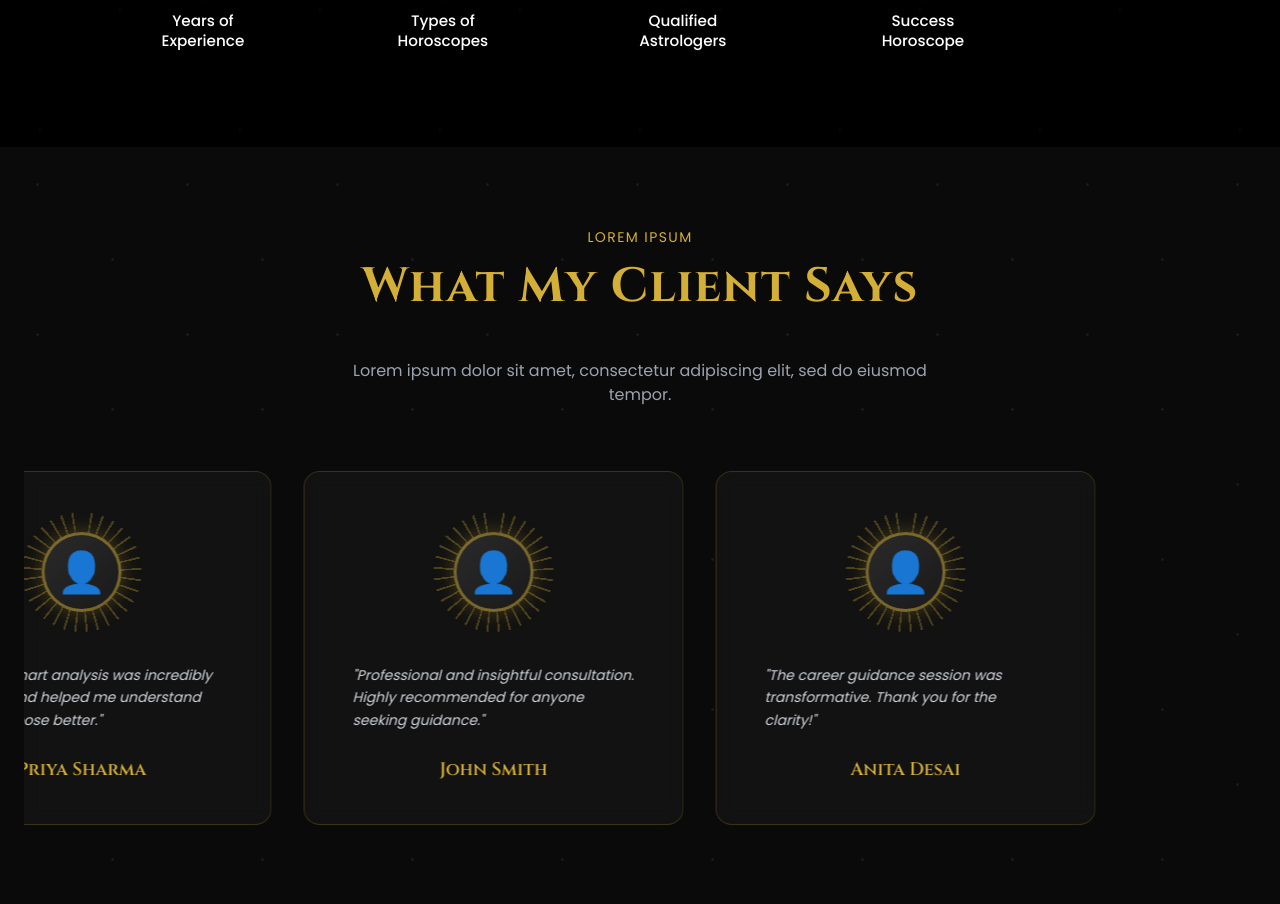
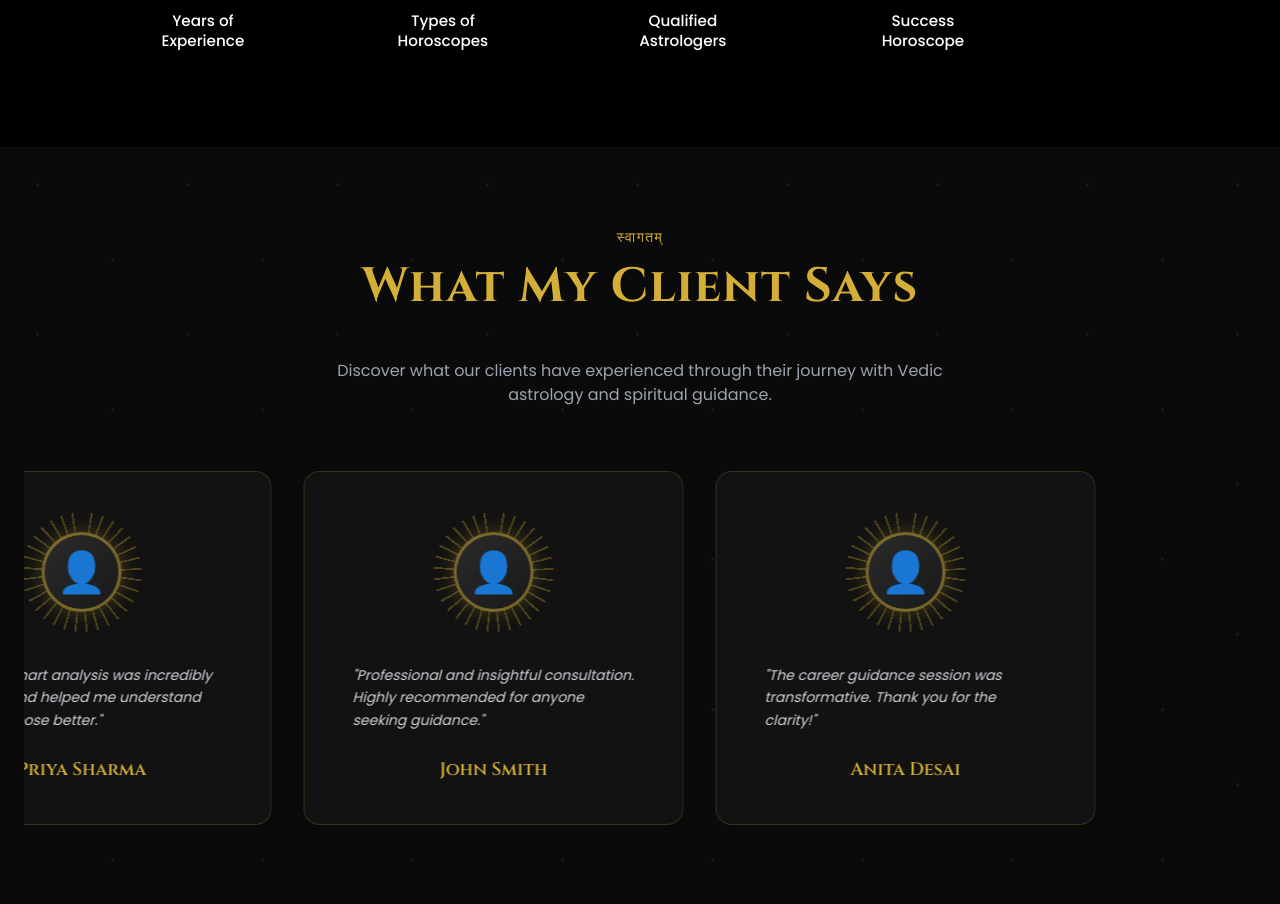
Before and after one commit to Baman31/AstroPortfolio, a PHP site: page / in a window 1280 px wide. Shown: the part 3656-4560 px from the top of the page. Run offline with PHP 8.4, Linux system fonts and the light colour scheme; some libraries are stand-ins or nearby versions.

Commit message:
Update website branding and text content for improved user experience
Replace "Acharya Astrology" with "AstroDevki" across various view files, update the favicon, and modify placeholder text on the home page.

Replit-Commit-Author: Agent
Replit-Commit-Session-Id: 3a9580af-cb77-4165-9679-48661f163c78
Replit-Commit-Checkpoint-Type: full_checkpoint
Replit-Commit-Event-Id: e776dd81-a8f7-4445-be2a-d1a0863d9c63
Replit-Commit-Screenshot-Url: https://storage.googleapis.com/screenshot-production-us-central1/ef745610-baeb-4eca-9628-036d816e268d/3a9580af-cb77-4165-9679-48661f163c78/OiSwOqx

```diff
--- a/app/Views/admin/dashboard.php
+++ b/app/Views/admin/dashboard.php
@@ -3,7 +3,7 @@
 <head>
     <meta charset="UTF-8">
     <meta name="viewport" content="width=device-width, initial-scale=1.0">
-    <title>Admin Dashboard - Acharya Astrology</title>
+    <title>Admin Dashboard - AstroDevki</title>
     <link href="https://fonts.googleapis.com/css2?family=Poppins:wght@400;600&display=swap" rel="stylesheet">
     <link rel="stylesheet" href="<?= asset('css/app.css') ?>">
 </head>
--- a/app/Views/admin/login.php
+++ b/app/Views/admin/login.php
@@ -3,7 +3,7 @@
 <head>
     <meta charset="UTF-8">
     <meta name="viewport" content="width=device-width, initial-scale=1.0">
-    <title>Admin Login - Acharya Astrology</title>
+    <title>Admin Login - AstroDevki</title>
     <link href="https://fonts.googleapis.com/css2?family=Poppins:wght@400;600&display=swap" rel="stylesheet">
     <link rel="stylesheet" href="<?= asset('css/app.css') ?>">
 </head>
--- a/app/Views/layouts/app.php
+++ b/app/Views/layouts/app.php
@@ -3,8 +3,9 @@
 <head>
     <meta charset="UTF-8">
     <meta name="viewport" content="width=device-width, initial-scale=1.0">
-    <title><?= $title ?? 'Acharya Astrology - Professional Vedic Astrology Services' ?></title>
+    <title><?= $title ?? 'AstroDevki - Professional Vedic Astrology Services' ?></title>
     <meta name="description" content="<?= $description ?? 'Professional Vedic astrology consultations, personalized horoscopes, and spiritual guidance' ?>">
+    <link rel="icon" type="image/png" href="<?= asset('favicon.png') ?>">
     <link rel="preconnect" href="https://fonts.googleapis.com">
     <link rel="preconnect" href="https://fonts.gstatic.com" crossorigin>
     <link href="https://fonts.googleapis.com/css2?family=Cinzel:wght@400;600;700&family=Cormorant+Garamond:ital,wght@0,400;0,600;1,400&family=Poppins:wght@300;400;500;600&display=swap" rel="stylesheet" media="print" onload="this.media='all'">
--- a/app/Views/pages/blog-detail.php
+++ b/app/Views/pages/blog-detail.php
@@ -18,5 +18,5 @@
 </section>
 <?php
 $content = ob_get_clean();
-$title = e($post['title']) . ' - Acharya Astrology';
+$title = e($post['title']) . ' - AstroDevki';
 require __DIR__ . '/../layouts/app.php';
--- a/app/Views/pages/booking.php
+++ b/app/Views/pages/booking.php
@@ -98,5 +98,5 @@ require __DIR__ . '/../partials/page-hero.php';
 </section>
 <?php
 $content = ob_get_clean();
-$title = 'Book a Consultation - Acharya Astrology';
+$title = 'Book a Consultation - AstroDevki';
 require __DIR__ . '/../layouts/app.php';
--- a/app/Views/pages/home.php
+++ b/app/Views/pages/home.php
@@ -331,9 +331,9 @@
 
     <div class="container mx-auto px-4 sm:px-6 relative z-10">
         <div class="text-center mb-12 sm:mb-16 animate-fade-in-up">
-            <p class="text-gold text-xs sm:text-sm tracking-widest uppercase mb-3 sm:mb-4">Lorem Ipsum</p>
+            <p class="text-gold text-xs sm:text-sm tracking-widest uppercase mb-3 sm:mb-4">स्वागतम्‌</p>
             <h2 class="section-title">What My Client Says</h2>
-            <p class="text-sm sm:text-base text-gray-400 mt-4 max-w-2xl mx-auto px-4">Lorem ipsum dolor sit amet, consectetur adipiscing elit, sed do eiusmod tempor.</p>
+            <p class="text-sm sm:text-base text-gray-400 mt-4 max-w-2xl mx-auto px-4">Discover what our clients have experienced through their journey with Vedic astrology and spiritual guidance.</p>
         </div>
         <div class="testimonials-container">
             <div class="testimonials-grid">
--- a/app/Views/pages/payment-failure.php
+++ b/app/Views/pages/payment-failure.php
@@ -26,5 +26,5 @@
 </section>
 <?php
 $content = ob_get_clean();
-$title = 'Payment Failed - Acharya Astrology';
+$title = 'Payment Failed - AstroDevki';
 require __DIR__ . '/../layouts/app.php';
--- a/app/Views/pages/payment-success.php
+++ b/app/Views/pages/payment-success.php
@@ -27,5 +27,5 @@
 </section>
 <?php
 $content = ob_get_clean();
-$title = 'Payment Successful - Acharya Astrology';
+$title = 'Payment Successful - AstroDevki';
 require __DIR__ . '/../layouts/app.php';
--- a/app/Views/pages/service-detail.php
+++ b/app/Views/pages/service-detail.php
@@ -28,5 +28,5 @@
 </section>
 <?php
 $content = ob_get_clean();
-$title = e($service['title']) . ' - Acharya Astrology';
+$title = e($service['title']) . ' - AstroDevki';
 require __DIR__ . '/../layouts/app.php';
--- a/app/Views/pages/services.php
+++ b/app/Views/pages/services.php
@@ -23,5 +23,5 @@ require __DIR__ . '/../partials/page-hero.php';
 </section>
 <?php
 $content = ob_get_clean();
-$title = 'Our Services - Acharya Astrology';
+$title = 'Our Services - AstroDevki';
 require __DIR__ . '/../layouts/app.php';
--- a/config/app.php
+++ b/config/app.php
@@ -1,7 +1,7 @@
 <?php
 
 return [
-    'name' => env('APP_NAME', 'Acharya Astrology'),
+    'name' => env('APP_NAME', 'AstroDevki'),
     'env' => env('APP_ENV', 'production'),
     'debug' => env('APP_DEBUG', false),
     'url' => env('APP_URL', 'http://localhost:5000'),
```
Also changed, not shown: attached_assets/image_1762768058690.png (added), attached_assets/image_1762768110154.png (added), public/assets/favicon.png (added), 3 other files.
